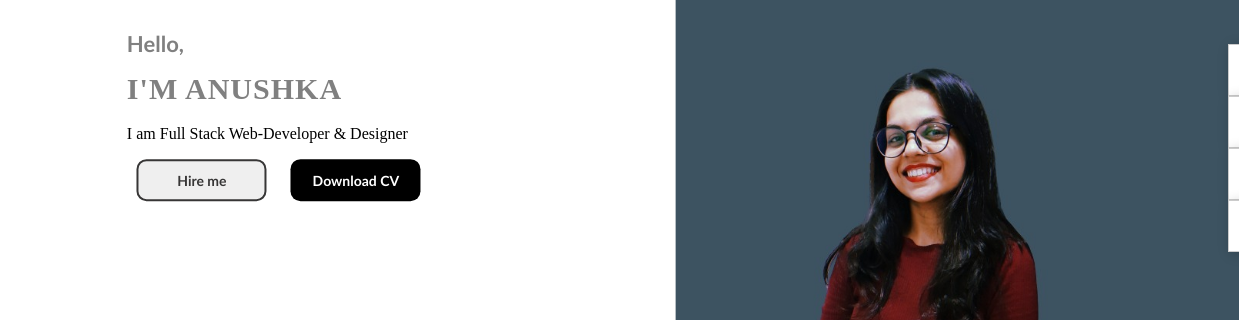
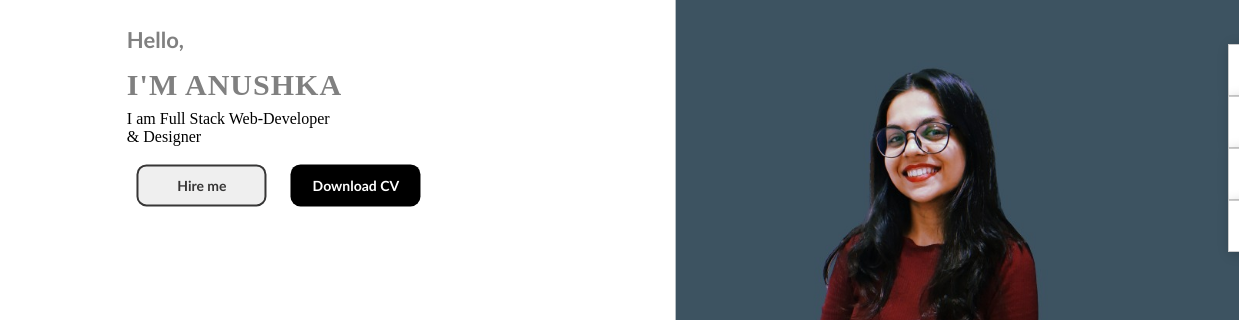
Before and after one commit to anushkapatil18/portfolio_1, a plain HTML site: page index.html in a window 1280 px wide. Shown: the part 252-572 px from the top of the page, 0-1239 px from the left. Drawn offline with Linux system fonts and the light colour scheme.

Commit message:
third commit

```diff
--- a/index.html
+++ b/index.html
@@ -24,7 +24,9 @@
           <div class="text-container">
               <p>Hello,</p>
               <p>I'M ANUSHKA</p>
-              <p>I am Full Stack Web-Developer & Designer</p>
+              <a>I am Full Stack Web-Developer <br>& Designer</a>
+              <br>
+              <br>
               <button class="hire-btn">Hire me</button>
               <button class="down-cv">Download CV</button>
           </div>
```
